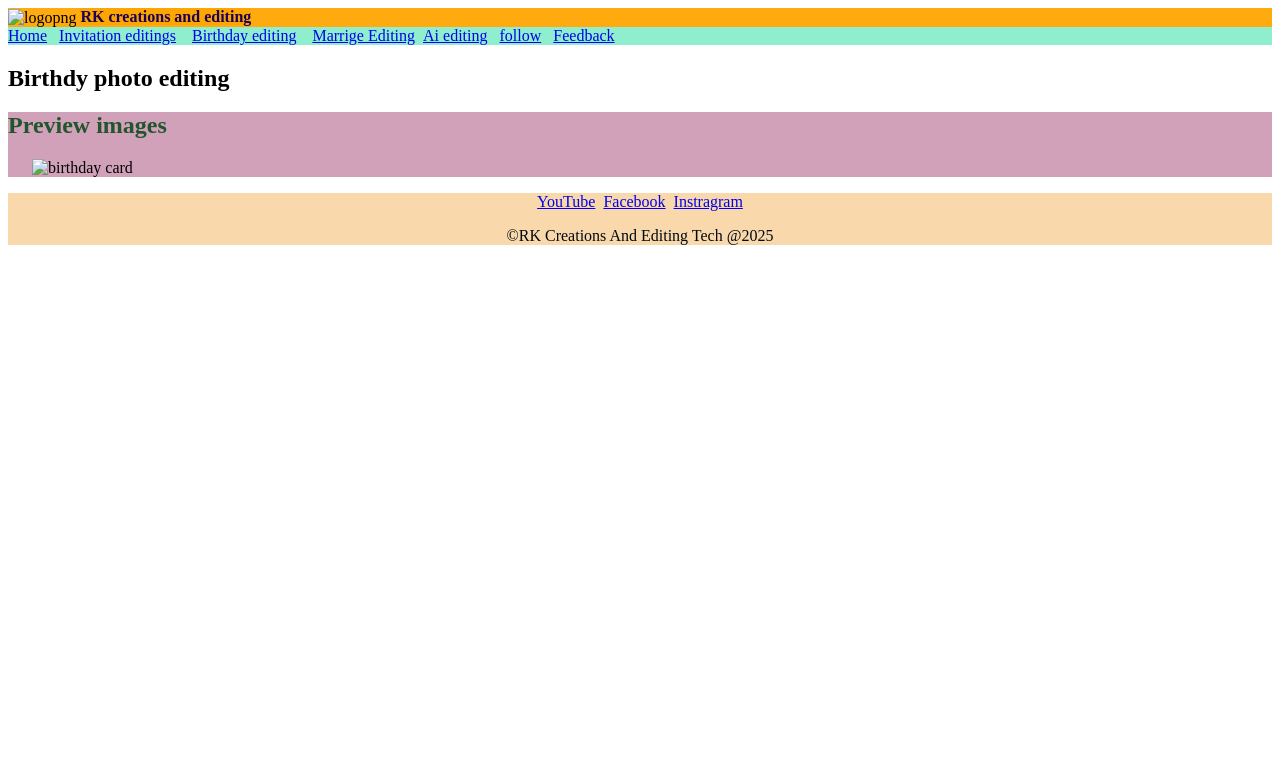
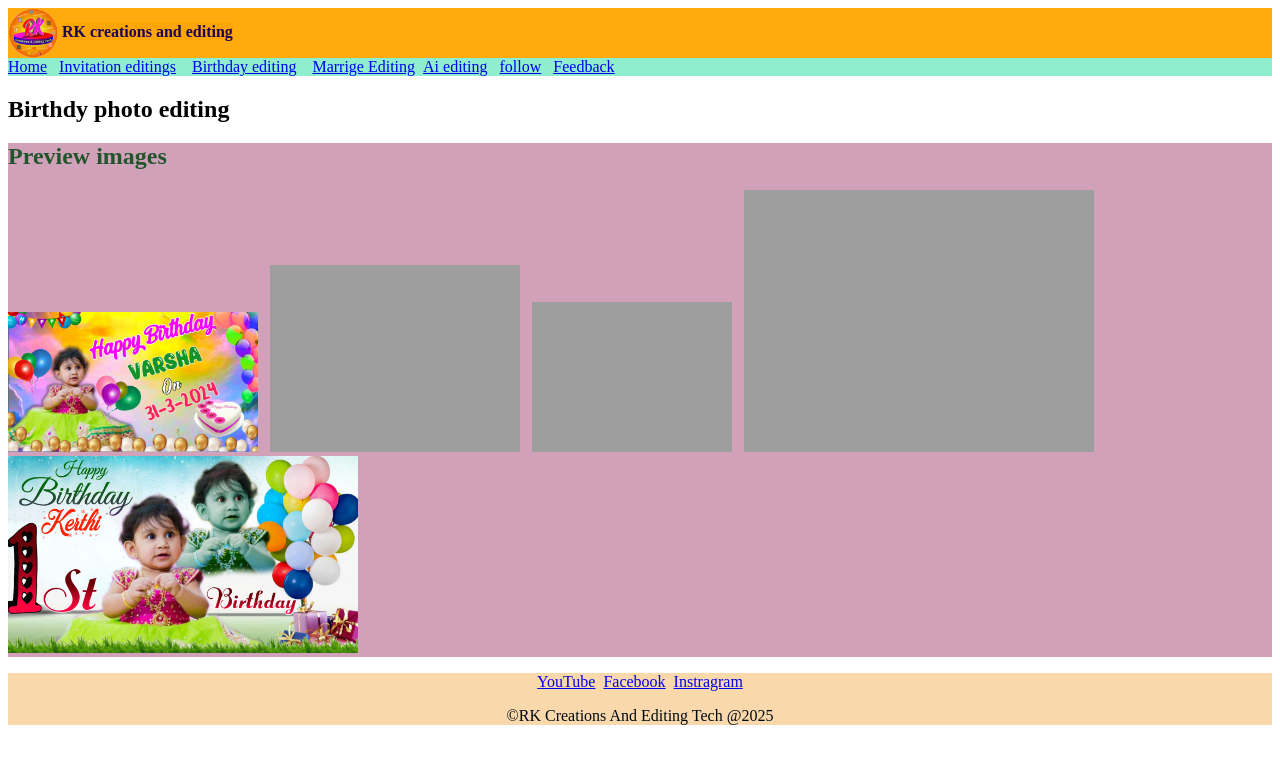
Before and after one commit to Ramakrishna-Avula/Rk, a plain HTML site: page birthday.html in a window 1280 px wide. Drawn offline with Linux system fonts and the light colour scheme; the site is published under a folder, as on GitHub Pages, so addresses that start at the root find nothing.

Commit message:
Update birthday.html
/ is removed

```diff
--- a/birthday.html
+++ b/birthday.html
@@ -4,27 +4,27 @@
     <meta charset="UTF-8">
     <meta name="viewport" content="width=device-width, initial-scale=1.0">
     <title>RK creations and  editing tech</title>
-    <link rel="icon" href="/source files/icons/logopng.png">
+    <link rel="icon" href="source files/icons/logopng.png">
 </head>
 <body>
     <header>
         <section style="background-color:rgba(255, 166, 0, 0.94);">
 
-            <img src="/source files/icons/logopng.png" alt="logopng" height="50px" width="50px" align="center">
+            <img src="source files/icons/logopng.png" alt="logopng" height="50px" width="50px" align="center">
             <b align="center"  style="color: rgb(26, 2, 88); background-color: orange; height: 500px;;">RK creations and editing </b>
         </section>
     <section style="background-color: rgb(142, 238, 206);">
-        <a href="/index.html">Home</a>&nbsp; &nbsp;<a href="/invitation editings.html">Invitation editings</a>&nbsp; &nbsp; <a href="/birthday.html">Birthday  editing</a>&nbsp; &nbsp;
-        <a href="/marrige.html">Marrige Editing</a>&nbsp;&nbsp;<a href="/ai editing.html">Ai editing</a>&nbsp; &nbsp;<a href="/follow.html">follow</a>&nbsp; &nbsp;<a href="/contoct.html">Feedback</a>
+        <a href="index.html">Home</a>&nbsp; &nbsp;<a href="invitation editings.html">Invitation editings</a>&nbsp; &nbsp; <a href="birthday.html">Birthday  editing</a>&nbsp; &nbsp;
+        <a href="marrige.html">Marrige Editing</a>&nbsp;&nbsp;<a href="ai editing.html">Ai editing</a>&nbsp; &nbsp;<a href="follow.html">follow</a>&nbsp; &nbsp;<a href="contoct.html">Feedback</a>
     </section>
     </header>
 <h2>Birthdy photo editing</h2>
 <section style="background-color: rgb(208, 161, 185);" >
     <h2 style="color: rgb(34, 85, 44);">Preview images</h2>
-    <img src="/source files/previus photos/bhd3.jpg" width="250" alt="">&nbsp;&nbsp;
-    <img src="/source files/previus photos/birthday1.png" width="250" alt="">&nbsp;&nbsp; <img src="/source files/previus photos/bhd4.png" width="200" alt=" birthday card">&nbsp;&nbsp;
-    <img src="/source files/previus photos/bhd3.png" width="350"  alt="">&nbsp;&nbsp;
-    <a href="https://wa.me/7660827528/?text=birthday2posterediting" target="_blank"><img src="/source files/previus photos/bhd2.png" alt="" width="350"></a>
+    <img src="source files/previus photos/bhd3.jpg" width="250" alt="">&nbsp;&nbsp;
+    <img src="source files/previus photos/birthday1.png" width="250" alt="">&nbsp;&nbsp; <img src="source files/previus photos/bhd4.png" width="200" alt=" birthday card">&nbsp;&nbsp;
+    <img src="source files/previus photos/bhd3.png" width="350"  alt="">&nbsp;&nbsp;
+    <a href="https://wa.me/7660827528/?text=birthday2posterediting" target="_blank"><img src="source files/previus photos/bhd2.png" alt="" width="350"></a>
 
     &nbsp;
     <br>
```
